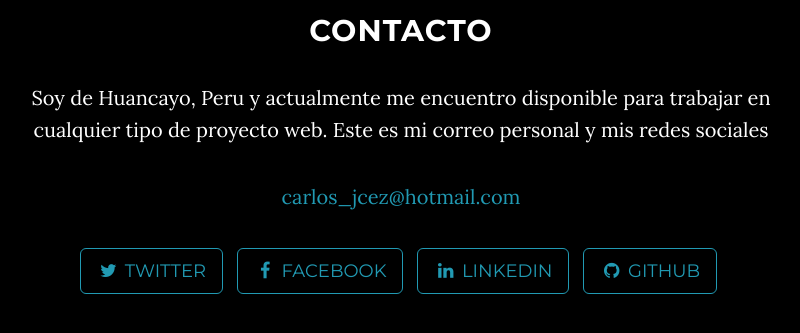
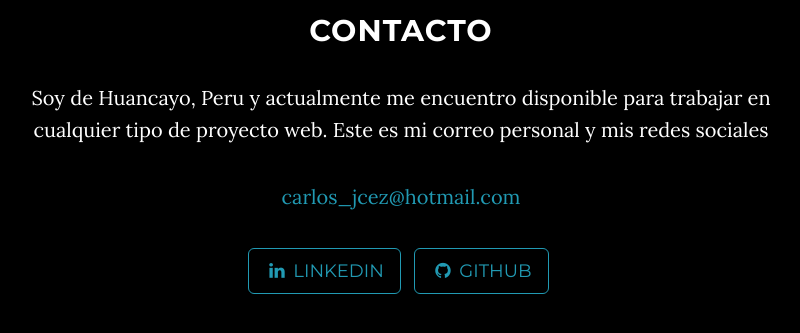
Before and after one commit to seethersan/seethersan.github.io, a Jekyll site: the page built from index.html, in a window 1280 px wide and 900 px high, scrolled down 2877 px. Shown: the top 333 px of the window, without its empty margins (239-1039 px from the left). Built offline with Jekyll 4.4.1, drawn with Linux system fonts in a browser that asks for light colours.

Commit message:
eliminando redes sociales

```diff
--- a/_config.yml
+++ b/_config.yml
@@ -14,10 +14,6 @@
 
 # Social networks usernames (many more available: google-plus, flickr, dribbble, pinterest, instagram, tumblr, linkedin, etc.)
 social:
-  - title: twitter
-    url: https://twitter.com/seethersan
-  - title: facebook
-    url: https://www.facebook.com/juanespinozazurita
   - title: linkedin
     url: https://pe.linkedin.com/in/seethersan
   - title: github
```
